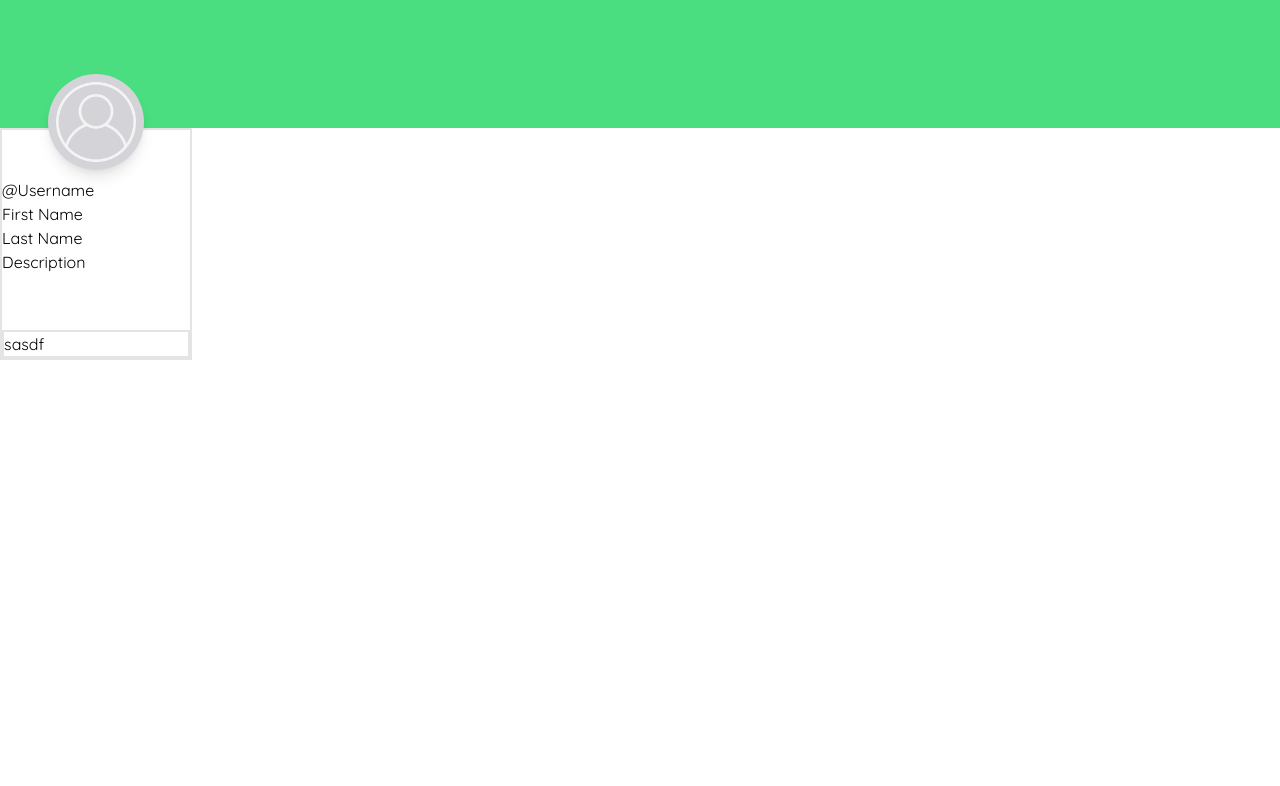
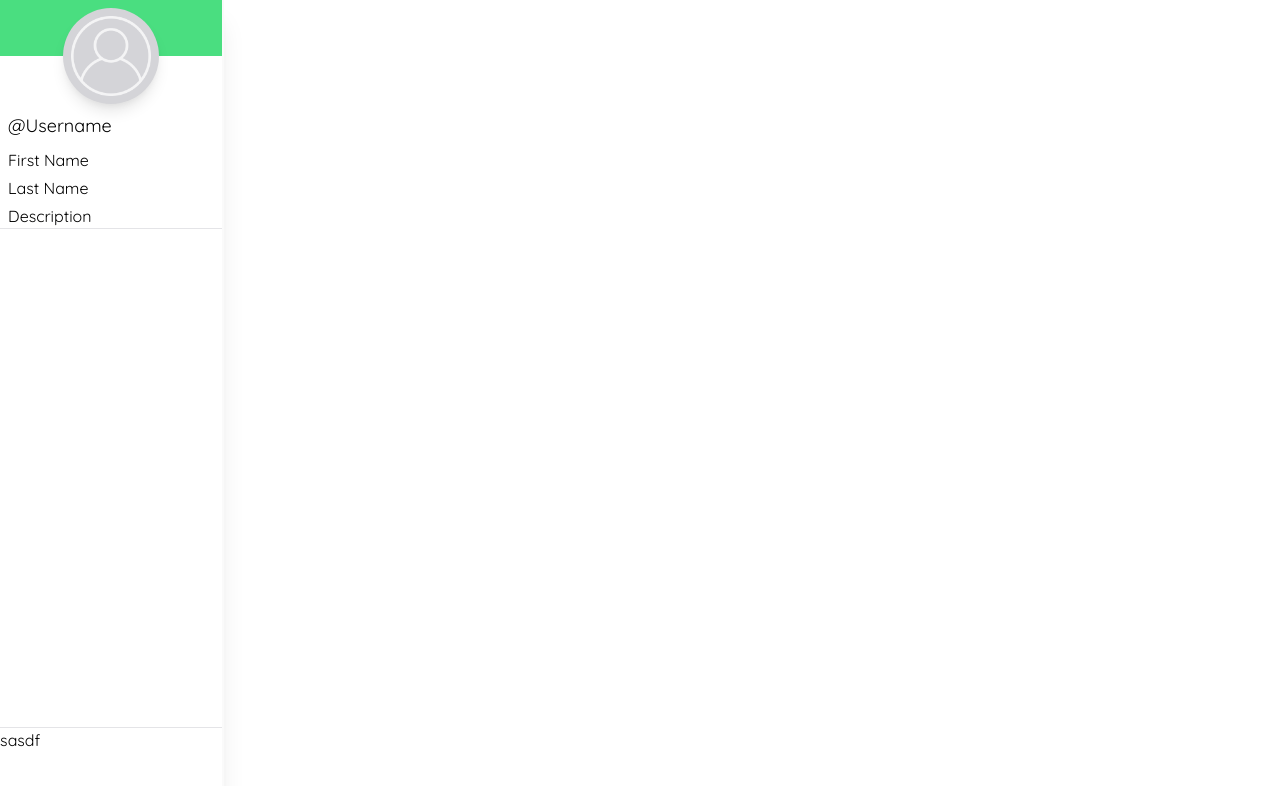
Before and after one commit to Mascerade/bide-frontend, a Vue app: page /user/1 in a window 1280 px wide. Shown: the top 786 px of the page. Built offline with nearby package versions, Linux system fonts and the light colour scheme.

Commit message:
made the user profile component of User.vue

```diff
--- a/package.json
+++ b/package.json
@@ -3,7 +3,7 @@
   "version": "0.1.0",
   "private": true,
   "scripts": {
-    "serve": "vue-cli-service serve",
+    "serve": "vue-cli-service serve && TAILWIND_MODE=watch",
     "build": "vue-cli-service build",
     "lint": "vue-cli-service lint",
     "prettier-format": "prettier --config .prettierrc \"src/**/*.{ts,vue}\" --write"
--- a/src/views/User.vue
+++ b/src/views/User.vue
@@ -1,19 +1,23 @@
 <template>
   <div class="w-full h-full lg:flex-col">
-    <div class="w-full xl:h-32 bg-green-400"></div>
     <div class="w-full flex">
-      <div class="h-full xl:w-48 flex flex-col border-2">
+      <div
+        class="xl:h-screen xl:min-h-[500px] xl:w-56 flex flex-col border-r-2 border-gray-50 shadow-xl"
+      >
+        <div class="w-full xl:h-14 bg-green-400"></div>
         <profile-image
-          class="relative xl:bottom-14 self-center"
+          class="relative xl:bottom-12 self-center"
         ></profile-image>
-        <div class="relative xl:bottom-14 xl:pt-2">
-          <p>@Username</p>
-          <p>First Name</p>
-          <p>Last Name</p>
-          <p>Description</p>
+        <div class="relative xl:bottom-12 xl:pt-2 xl:pl-2">
+          <p class="xl:text-lg">@Username</p>
+          <p class="xl:text-md xl:mt-2">First Name</p>
+          <p class="xl:text-md xl:mt-1">Last Name</p>
+          <p class="xl:text-md xl:mt-1">Description</p>
         </div>
-        <div class="flex-grow"></div>
-        <div class="border-2">sasdf</div>
+        <hr class="relative xl:bottom-12" />
+        <div class="relative flex-grow xl:bottom-12"></div>
+        <hr class="relative xl:bottom-12" />
+        <div class="relative xl:bottom-12">sasdf</div>
       </div>
 
       <div class="flex-grow"></div>
--- a/tailwind.config.js
+++ b/tailwind.config.js
@@ -2,7 +2,7 @@
 const colors = require('tailwindcss/colors')
 
 module.exports = {
-  // mode: 'jit',
+  mode: 'jit',
   purge: ['./public/**/*.html', './src/**/*.{js,ts,vue}'],
   content: ['./src/**/*.{vue, ts}'],
   theme: {
```
